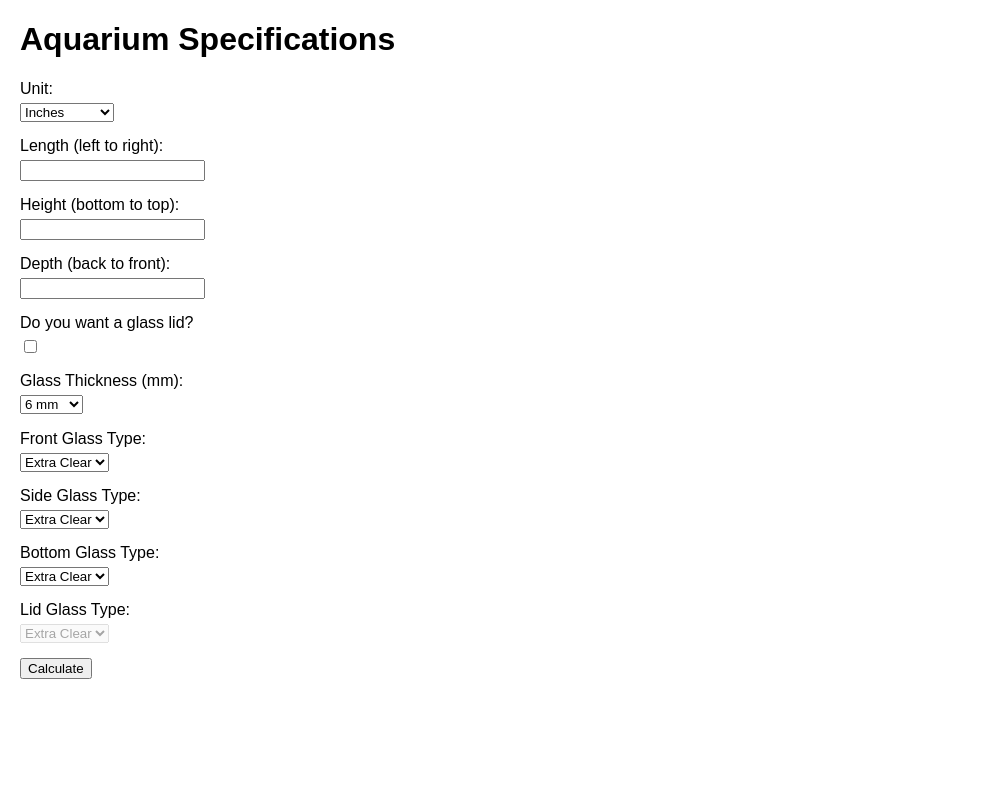
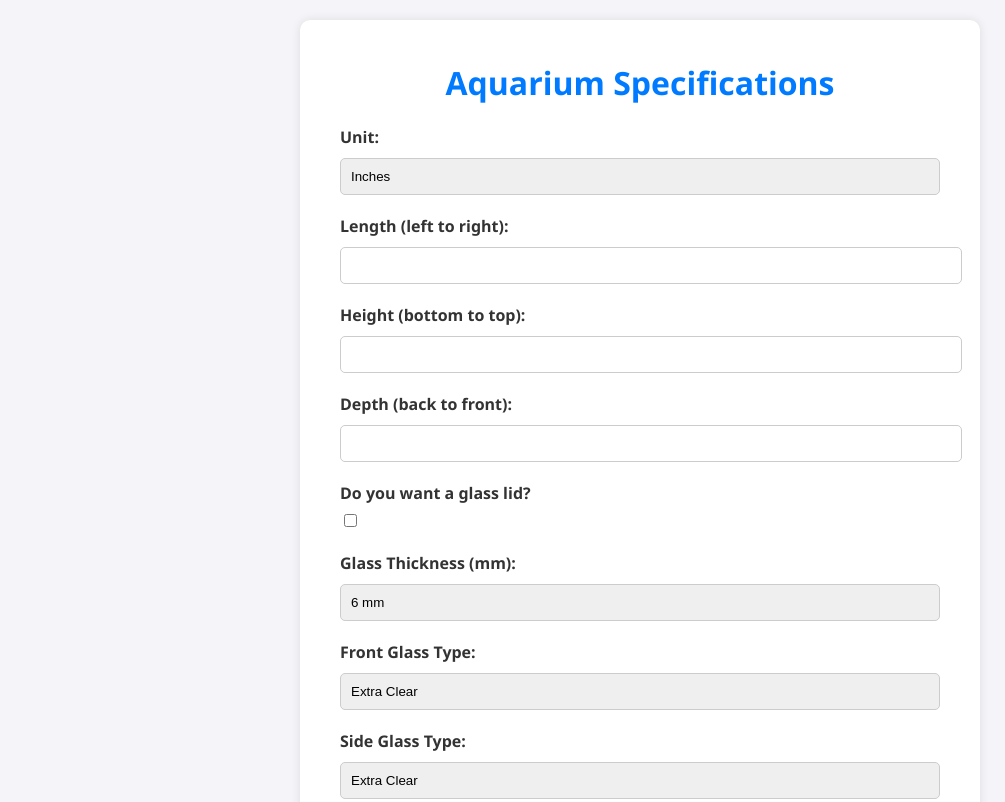
Before and after one commit to Aqua2Lab/GlassCalculater, a plain HTML site: page index.html in a window 1280 px wide. Shown: the top 802 px of the page, without its empty margins (0-1005 px from the left). Drawn offline with Linux system fonts and the light colour scheme.

Commit message:
Update index.html

```diff
--- a/index.html
+++ b/index.html
@@ -4,15 +4,74 @@
     <title>Aquarium Specifications</title>
     <style>
         body {
-            font-family: Arial, sans-serif;
-            margin: 20px;
+            font-family: 'Segoe UI', Tahoma, Geneva, Verdana, sans-serif;
+            background-color: #f4f4f9;
+            color: #333;
+            margin: 0;
+            padding: 0;
+            display: flex;
+            justify-content: center;
+        }
+        .container {
+            background-color: #fff;
+            padding: 20px 40px;
+            border-radius: 10px;
+            box-shadow: 0 0 10px rgba(0, 0, 0, 0.1);
+            width: 100%;
+            max-width: 600px;
+            margin: 20px 0;
+        }
+        h1 {
+            color: #007BFF;
+            text-align: center;
         }
         .form-group {
-            margin-bottom: 15px;
+            margin-bottom: 20px;
         }
         .form-group label {
             display: block;
             margin-bottom: 5px;
+            font-weight: bold;
+        }
+        .form-group input,
+        .form-group select {
+            width: 100%;
+            padding: 10px;
+            margin-top: 5px;
+            border: 1px solid #ccc;
+            border-radius: 5px;
+        }
+        .form-group input[type="checkbox"] {
+            width: auto;
+        }
+        .form-group select {
+            appearance: none;
+        }
+        .form-group p {
+            margin: 5px 0;
+            font-size: 0.9em;
+            color: #555;
+        }
+        button {
+            width: 100%;
+            padding: 10px;
+            background-color: #007BFF;
+            color: white;
+            border: none;
+            border-radius: 5px;
+            font-size: 16px;
+            cursor: pointer;
+            transition: background-color 0.3s;
+        }
+        button:hover {
+            background-color: #0056b3;
+        }
+        #output {
+            margin-top: 20px;
+            padding: 10px;
+            background-color: #e9f7ff;
+            border-left: 4px solid #007BFF;
+            border-radius: 5px;
         }
     </style>
     <script>
@@ -102,6 +161,7 @@
     </script>
 </head>
 <body>
+    <div class="container">
         <h1>Aquarium Specifications</h1>
         <div class="form-group">
             <label for="unit">Unit:</label>
@@ -168,5 +228,6 @@
         </div>
         <button onclick="calculate()">Calculate</button>
         <div id="output"></div>
+    </div>
 </body>
 </html>
```
Lines whose indentation alone changed are shown as unchanged.
